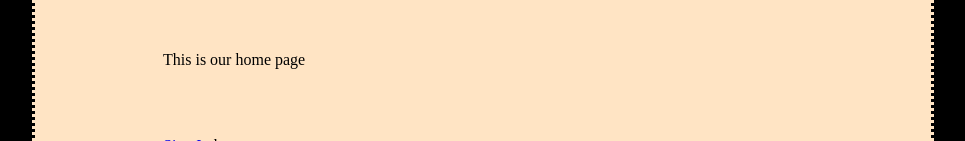
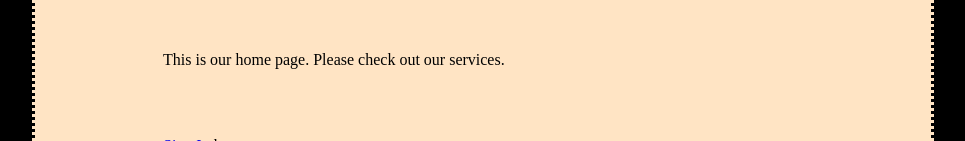
Before and after one commit to sundayfagbuaro/Q3_Jenkins_Pipeline_to_Deploy_Container_On_Docker, a plain HTML site: page index.html in a window 1280 px wide. Shown: the part 468-609 px from the top of the page, without its empty margins (232-1197 px from the left). Drawn offline with Linux system fonts and the light colour scheme.

Commit message:
edited index.html file

```diff
--- a/index.html
+++ b/index.html
@@ -9,7 +9,7 @@
         &nbsp;&nbsp;&nbsp;&nbsp;<h1>Welcome To SunnyTech </h1>
         <br>
         <div>
-            <p>This is our home page</p>
+            <p>This is our home page. Please check out our services.</p>
         </div>
         <br>
         <br>
```
